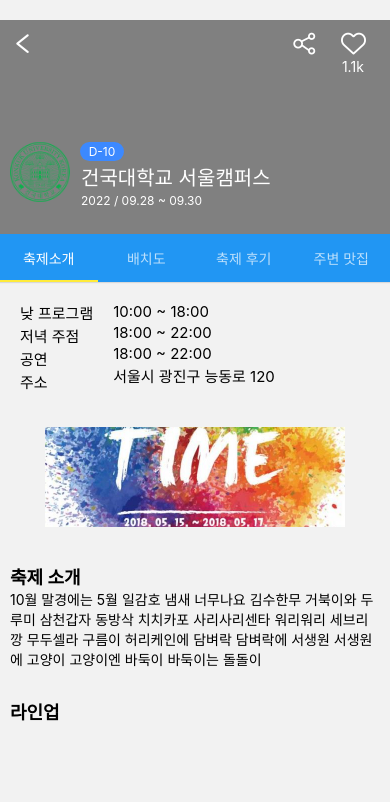
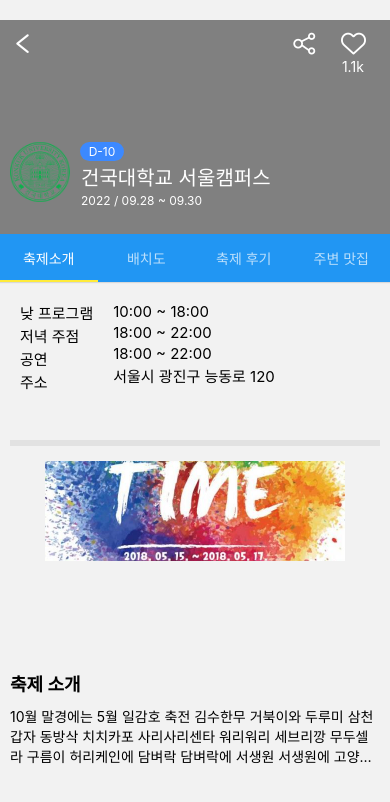
Before and after one commit to WIT-Unifesta/Frontend, a React Native app in the folder unifesta/: screen /SchoolDetail in a window 390 px wide. Shown: the top 802 px of the page. Built offline with nearby package versions, Linux system fonts and the light colour scheme.

Commit message:
:star: Edit: 축제소개

```diff
--- a/unifesta/components/FestivalInformation.tsx
+++ b/unifesta/components/FestivalInformation.tsx
@@ -1,13 +1,41 @@
-import { Text, View, Image } from 'react-native';
+import { Text, View, Image,ScrollView } from 'react-native';
 import Icon from 'react-native-vector-icons/AntDesign';
 import {StatusBar} from 'react-native';
 import styled from 'styled-components/native'
 import {TabView,SceneMap} from 'react-native-tab-view';
 import {useState,useEffect} from 'react';
 
-const FestivalInformation = () => (
-    <View style={{ flex: 1, padding:10, }}>
-       <View style={{flex:1,flexDirection:'row',borderColor:'gray',}}>
+const FestivalInformation = () => {
+
+    const [line,setLine] = useState(3);
+    const [isActivated,setIsActivated] = useState(false);
+
+    const handleLine = () =>{
+        isActivated?setLine(3):setLine(Number.MAX_SAFE_INTEGER);
+        setIsActivated(prev=>!prev);
+    }
+
+    const FestivalDescription = styled.Text`
+    `
+
+    const LineupCircle = () => {
+        return (
+            <View style={{width:60,height:60,borderRadius:50,backgroundColor:"gray",margin:10,}} >
+                <View style={{width:100,height:40,}}></View>
+                <View style={{alignItems:'center',}}>
+                    <View style={{backgroundColor:'yellow',padding:2,borderRadius:50,}}>
+                        <Text>♥ 5.6k</Text>
+                    </View>
+                    <Text style={{paddingTop:2,}}>뉴진스</Text>
+                </View>
+
+            </View>
+        )
+    }
+    return(
+        <ScrollView style={{ flex: 1, padding:10, }}>
+            <View>
+                <View style={{flex:1,flexDirection:'row',borderColor:'#E2E2E2',borderBottomWidth:6,}}>
                     <View style={{margin:10,}}>
                         <Text style={{fontSize:15,paddingBottom:2,}}>낮 프로그램</Text>
                         <Text style={{fontSize:15,paddingBottom:2,}}>저녁 주점</Text>
@@ -21,17 +49,36 @@
                         <Text style={{fontSize:15,paddingBottom:2,}}>서울시 광진구 능동로 120</Text>
                     </View>
                 </View>
-       <View style={{flex:1,alignItems:'center'}}>
+                <View style={{flex:1,alignItems:'center',marginTop:15,marginBottom:60,}}>
                     <Image source={require('../assets/festivalposter.jpg')} style={{width:300,height:100,}}/>
                 </View>
-       <View style={{flex:1,}}>
-        <Text style={{fontSize:18,fontWeight:'bold',}}>축제 소개</Text>
-        <Text>10월 말경에는 5월 일감호 냄새 너무나요 김수한무 거북이와 두루미 삼천갑자 동방삭 치치카포 사리사리센타 워리워리 세브리깡 무두셀라 구름이 허리케인에 담벼락 담벼락에 서생원 서생원에 고양이 고양이엔 바둑이 바둑이는 돌돌이</Text>
+                <View style={{flex:1,marginBottom:40,}}>
+                    <Text style={{fontSize:18,fontWeight:'bold',paddingBottom:10,}}>축제 소개</Text>
+                    <FestivalDescription numberOfLines={line} ellipsizeMode="tail" onPress={()=>handleLine()}>
+                        10월 말경에는 5월 일감호 축전 김수한무 거북이와 두루미 삼천갑자 동방삭 치치카포 사리사리센타 워리워리 세브리깡 무두셀라 구름이 허리케인에 담벼락 담벼락에 서생원 서생원에 고양이 고양이엔 바둑이 바둑이는 돌돌이
+                    </FestivalDescription>
                 </View>
                 <View style={{flex:1,}}>
-        <Text style={{fontSize:18,fontWeight:'bold',}}>라인업</Text>
+                    <Text style={{fontSize:18,fontWeight:'bold',paddingBottom:20,}}>라인업</Text>
+                    <View style={{flex:1,marginBottom:80,}}>
+                        <View style={{flex:1,flexDirection:'row',alignItems:'center',justifyContent:'center',}}>
+                            <LineupCircle />
+                            <LineupCircle />
+                            <LineupCircle />
+                            <LineupCircle />
+                        </View>
+                        <View style={{flex:1,flexDirection:'row',alignItems:'center',justifyContent:'center',}}>
+                            <LineupCircle />
+                            <LineupCircle />
+                            <LineupCircle />
+                            <LineupCircle />
                         </View>
                     </View>
+
+                </View>
+            </View>
+        </ScrollView>
     );
+};
 
 export default FestivalInformation;
```
Lines whose indentation alone changed are shown as unchanged.
